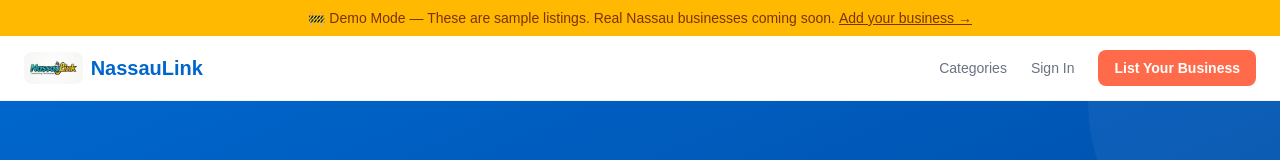
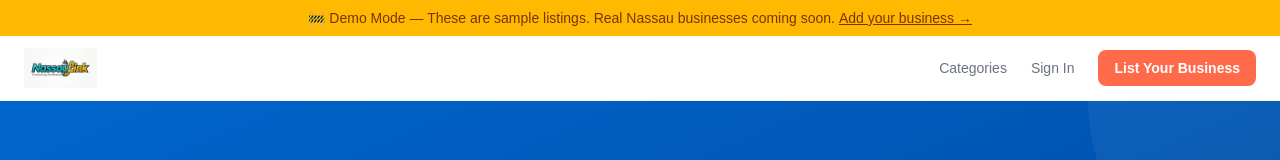
Before and after one commit to ReeceBGv/nassaulink, a Next.js app: page / in a window 1280 px wide. Shown: the top 160 px of the page. Built offline with nearby package versions, Linux system fonts and the light colour scheme; no server answers; the database is empty.

Commit message:
feat: logo-only header, remove NassauLink text, increase logo size

```diff
--- a/src/app/business/[slug]/page.tsx
+++ b/src/app/business/[slug]/page.tsx
@@ -149,8 +149,7 @@ export default async function BusinessPage({ params }: PageProps) {
       <header className="bg-white border-b border-gray-100 sticky top-0 z-50">
         <nav className="max-w-4xl mx-auto px-6 h-16 flex items-center justify-between">
           <Link href="/" className="text-xl font-bold text-[#0066cc] flex items-center gap-2">
-            <img src="/logo.jpg" alt="NassauLink" className="h-8 w-auto rounded-lg" />
-            NassauLink
+            <img src="/logo.jpg" alt="NassauLink" className="h-10 w-auto" />
           </Link>
           <Link href="/" className="text-sm font-medium text-gray-500 hover:text-[#0066cc] flex items-center gap-1 transition-colors">
             <ArrowLeft size={16} />
--- a/src/app/categories/page.tsx
+++ b/src/app/categories/page.tsx
@@ -40,8 +40,7 @@ export default async function CategoriesPage() {
       <header className="bg-white border-b border-gray-100 sticky top-0 z-50">
         <nav className="max-w-7xl mx-auto px-6 h-16 flex items-center justify-between">
           <Link href="/" className="text-xl font-bold text-[#0066cc] flex items-center gap-2">
-            <img src="/logo.jpg" alt="NassauLink" className="h-8 w-auto rounded-lg" />
-            NassauLink
+            <img src="/logo.jpg" alt="NassauLink" className="h-10 w-auto" />
           </Link>
           <div className="flex items-center gap-4">
             <Link href="/" className="text-sm font-medium text-gray-500 hover:text-[#0066cc] flex items-center gap-1">
--- a/src/app/category/[slug]/page.tsx
+++ b/src/app/category/[slug]/page.tsx
@@ -78,8 +78,7 @@ export default async function CategoryPage({ params }: PageProps) {
       <header className="bg-white border-b border-gray-100 sticky top-0 z-50">
         <nav className="max-w-4xl mx-auto px-6 h-16 flex items-center justify-between">
           <Link href="/" className="text-xl font-bold text-[#0066cc] flex items-center gap-2">
-            <img src="/logo.jpg" alt="NassauLink" className="h-8 w-auto rounded-lg" />
-            NassauLink
+            <img src="/logo.jpg" alt="NassauLink" className="h-10 w-auto" />
           </Link>
           <div className="flex items-center gap-4">
             <Link href="/categories" className="text-sm font-medium text-gray-500 hover:text-[#0066cc] flex items-center gap-1">
--- a/src/app/claim/page.tsx
+++ b/src/app/claim/page.tsx
@@ -108,8 +108,7 @@ export default function ClaimPage() {
       <header className="bg-white border-b border-gray-100 sticky top-0 z-50">
         <nav className="max-w-7xl mx-auto px-6 h-16 flex items-center justify-between">
           <Link href="/" className="text-xl font-bold text-[#0066cc] flex items-center gap-2">
-            <img src="/logo.jpg" alt="NassauLink" className="h-8 w-auto rounded-lg" />
-            NassauLink
+            <img src="/logo.jpg" alt="NassauLink" className="h-10 w-auto" />
           </Link>
           <Link href="/" className="text-sm font-medium text-gray-500 hover:text-[#0066cc] flex items-center gap-1 transition-colors">
             <ArrowLeft size={16} />
--- a/src/app/dashboard/claims/page.tsx
+++ b/src/app/dashboard/claims/page.tsx
@@ -44,8 +44,7 @@ export default async function ClaimsAdminPage() {
       <header className="bg-white border-b border-gray-100 sticky top-0 z-50">
         <nav className="max-w-7xl mx-auto px-6 h-16 flex items-center justify-between">
           <Link href="/" className="text-xl font-bold text-[#0066cc] flex items-center gap-2">
-            <img src="/logo.jpg" alt="NassauLink" className="h-8 w-auto rounded-lg" />
-            NassauLink
+            <img src="/logo.jpg" alt="NassauLink" className="h-10 w-auto" />
           </Link>
           <div className="flex items-center gap-4">
             <Link href="/dashboard" className="text-sm font-medium text-gray-600 hover:text-[#0066cc]">
--- a/src/app/dashboard/layout.tsx
+++ b/src/app/dashboard/layout.tsx
@@ -18,8 +18,7 @@ export default async function DashboardLayout({
       <div className="bg-white border-b border-gray-100">
         <div className="max-w-7xl mx-auto px-6 h-16 flex items-center justify-between">
           <a href="/" className="text-xl font-bold text-[#0066cc] flex items-center gap-2">
-            <img src="/logo.jpg" alt="NassauLink" className="h-8 w-auto rounded-lg" />
-            NassauLink
+            <img src="/logo.jpg" alt="NassauLink" className="h-10 w-auto" />
           </a>
           <div className="flex items-center gap-4">
             <span className="text-sm text-gray-500">{user.email}</span>
--- a/src/app/page.tsx
+++ b/src/app/page.tsx
@@ -54,8 +54,7 @@ export default async function HomePage() {
       <header className="bg-white border-b border-gray-100 sticky top-0 z-50">
         <nav className="max-w-7xl mx-auto px-6 h-16 flex items-center justify-between">
           <Link href="/" className="text-xl font-bold text-[#0066cc] flex items-center gap-2">
-            <img src="/logo.jpg" alt="NassauLink" className="h-8 w-auto rounded-lg" />
-            NassauLink
+            <img src="/logo.jpg" alt="NassauLink" className="h-10 w-auto" />
           </Link>
           <div className="flex items-center gap-6">
             <Link href="/categories" className="text-sm font-medium text-gray-500 hover:text-[#0066cc] transition-colors">Categories</Link>
--- a/src/app/search/page.tsx
+++ b/src/app/search/page.tsx
@@ -81,8 +81,7 @@ export default async function SearchPage({ searchParams }: PageProps) {
       <header className="bg-white border-b border-gray-100 sticky top-0 z-50">
         <nav className="max-w-7xl mx-auto px-6 h-16 flex items-center justify-between">
           <Link href="/" className="text-xl font-bold text-[#0066cc] flex items-center gap-2">
-            <img src="/logo.jpg" alt="NassauLink" className="h-8 w-auto rounded-lg" />
-            NassauLink
+            <img src="/logo.jpg" alt="NassauLink" className="h-10 w-auto" />
           </Link>
           <Link href="/" className="text-sm font-medium text-gray-500 hover:text-[#0066cc] flex items-center gap-1">
             <ArrowLeft size={16} />
```
